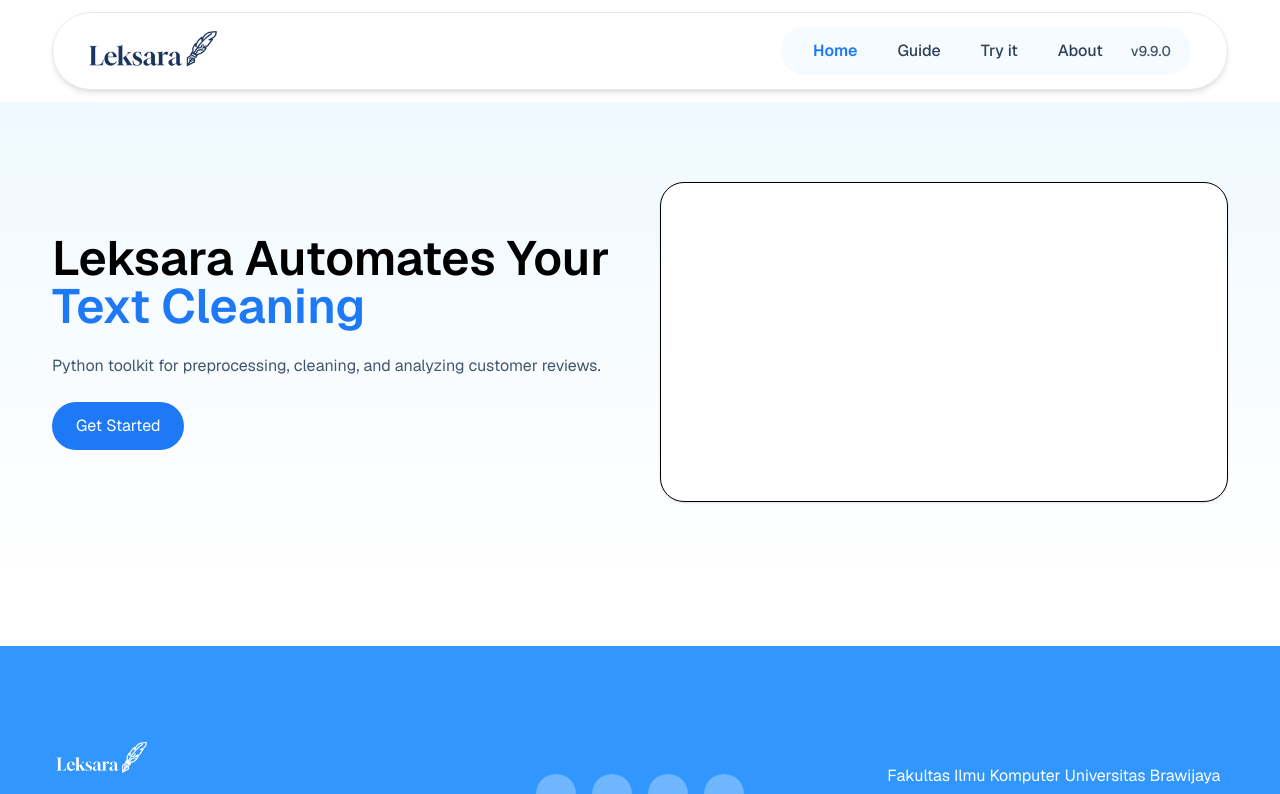
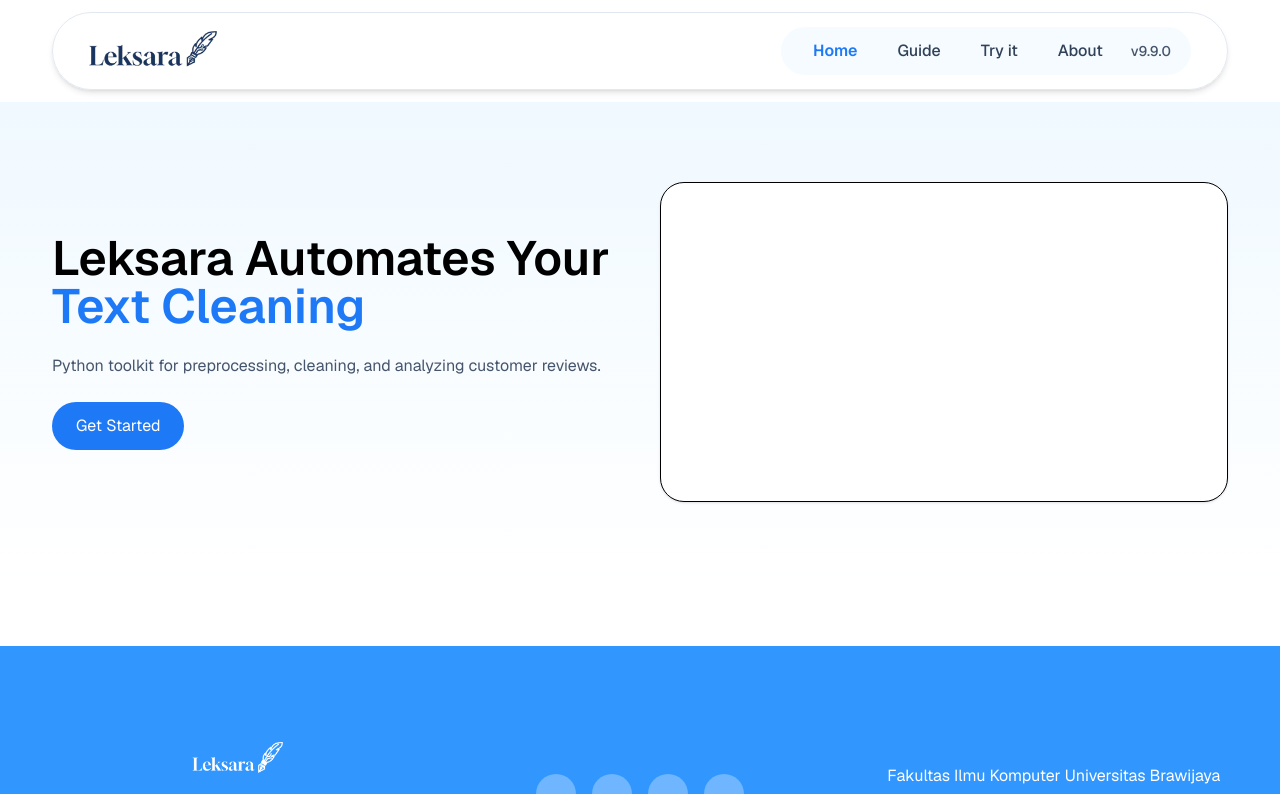
Before and after one commit to faracutrisfa/Leksara_Laplace, a React (Vite) app: page / in a window 1280 px wide. Shown: the top 794 px of the page. Built offline with nearby package versions, Linux system fonts and the light colour scheme; some icons are missing.

Commit message:
chore: add vercel rewrites for SPA routing

```diff
--- a/src/components/Footer.tsx
+++ b/src/components/Footer.tsx
@@ -18,7 +18,7 @@
       <div className="bg-primary-500 text-white py-24 px-6">
         <div className="container grid grid-cols-1 gap-10 md:grid-cols-3 md:items-center">
           <div className="space-y-2 text-center md:text-left">
-            <Logo variant="white" className="mx-auto md:mx-0" />
+            <Logo variant="white" className="mx-auto md:mx-0 justify-center" />
             <p className="mt-3 font-medium">
               Automate text cleaning with precision
             </p>
```
Also changed, not shown: vercel.json (added).
